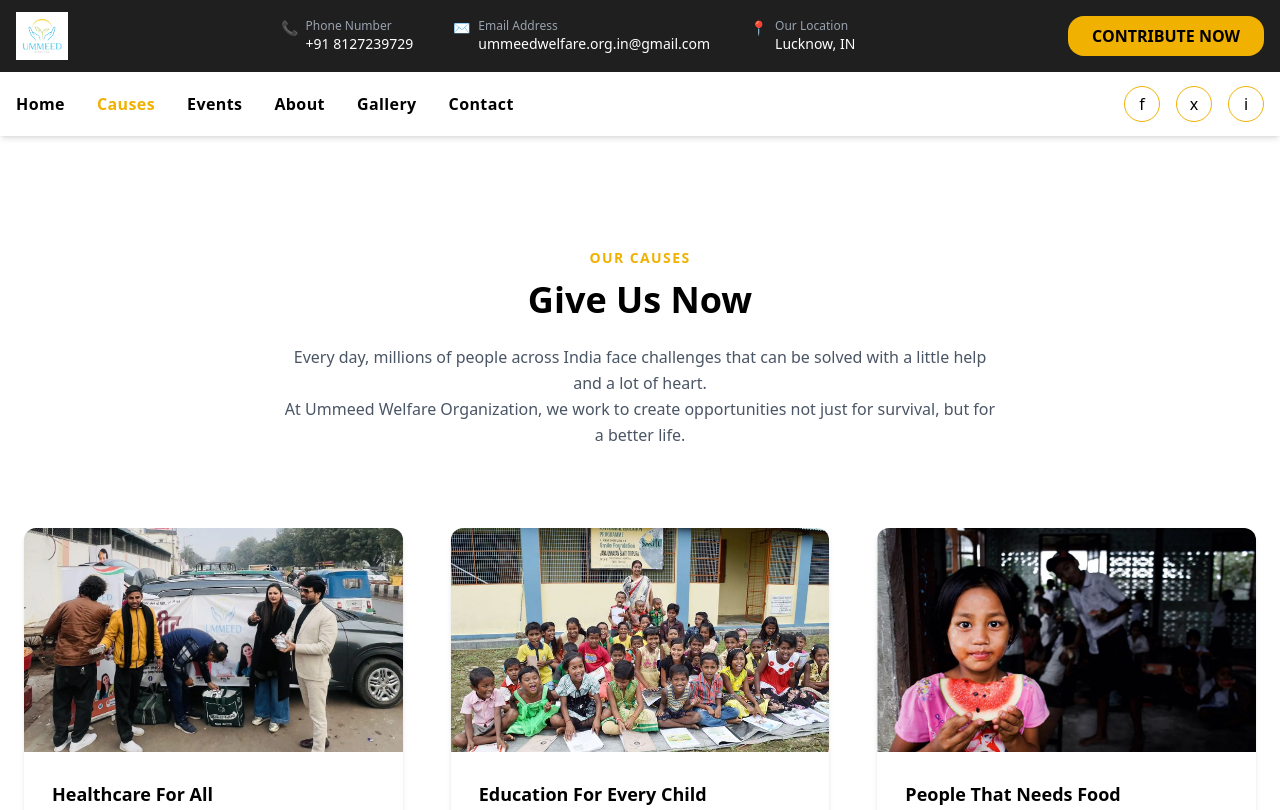
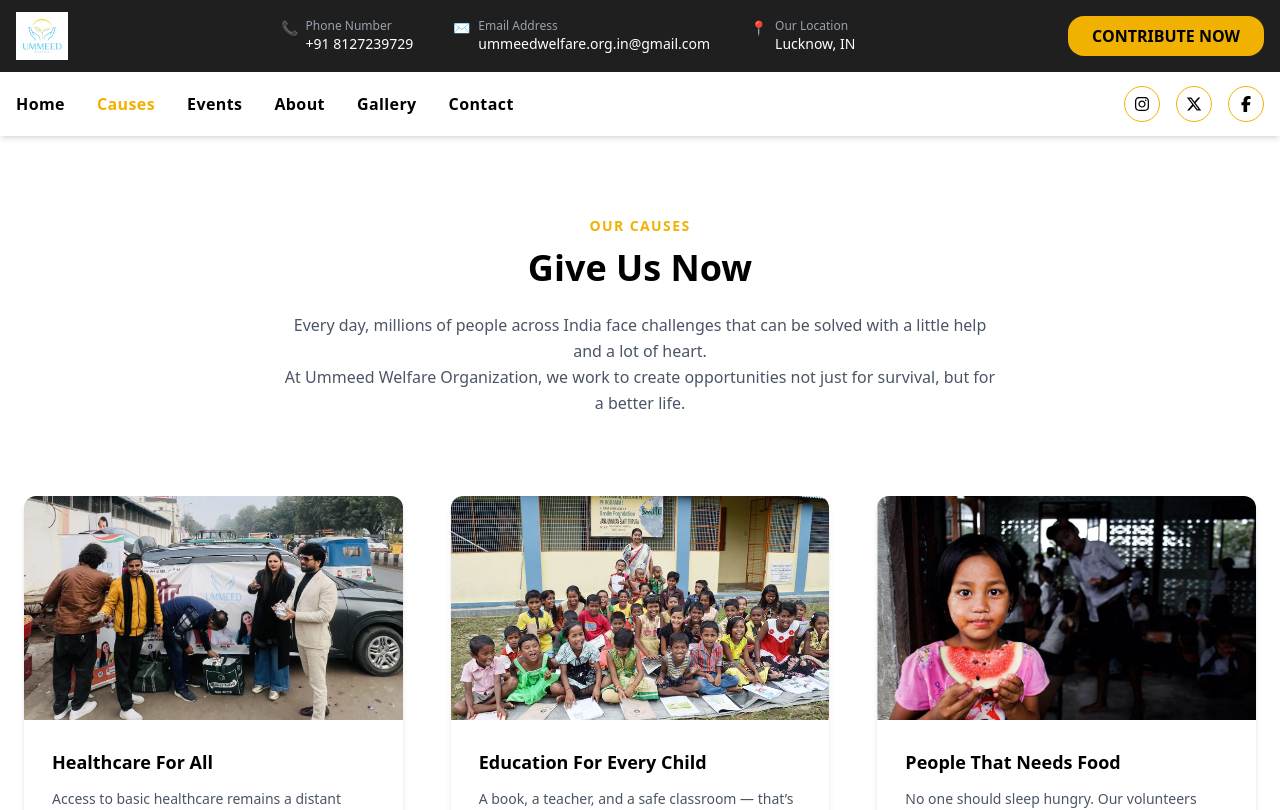
Before and after one commit to shiv-co/Ummeed_welfare, a React (Vite) app in the folder ummeed-react/: page /causes in a window 1280 px wide. Shown: the top 810 px of the page. Built offline with nearby package versions, Linux system fonts and the light colour scheme.

Commit message:
update dependencies and enhance CausesPage and Navbar components with new styles and social media links

```diff
--- a/ummeed-react/package.json
+++ b/ummeed-react/package.json
@@ -11,9 +11,11 @@
   },
   "dependencies": {
     "@tailwindcss/vite": "^4.1.18",
+    "icons": "^1.0.0",
     "lucide-react": "^0.563.0",
-    "react": "^19.2.0",
+    "react": "^19.2.4",
     "react-dom": "^19.2.0",
+    "react-icons": "^5.5.0",
     "react-router-dom": "^7.13.0",
     "tailwindcss": "^4.1.18"
   },
--- a/ummeed-react/src/pages/CausesPage.jsx
+++ b/ummeed-react/src/pages/CausesPage.jsx
@@ -58,15 +58,15 @@ export default function Causes() {
   ];
 
   return (
-    <section className="py-28 bg-white">
+    <section className="md:py-20 py-5 bg-white">
 
       {/* HEADER */}
-      <div className="text-center max-w-3xl mx-auto mb-20 px-6">
+      <div className="text-center max-w-3xl mx-auto mb-10 md:mb-20 px-6">
         <p className="text-yellow-500 font-semibold tracking-widest text-sm">
           OUR CAUSES
         </p>
-        <h1 className="text-4xl font-bold mt-3">Give Us Now</h1>
-        <p className="text-gray-600 mt-6 leading-relaxed">
+        <h1 className="md:text-4xl text-3xl font-bold mt-3">Give Us Now</h1>
+        <p className="text-gray-600 mt-4 md:mt-6 text-sm md:text-base leading-relaxed">
           Every day, millions of people across India face challenges that can be
           solved with a little help and a lot of heart.
           <br />
@@ -84,7 +84,7 @@ export default function Causes() {
 
       {/* DONATION FORM SECTION */}
       <div className="bg-[#fdfaf5] mt-32 py-24">
-        <div className="max-w-7xl mx-auto px-6 grid md:grid-cols-2 gap-20 items-center">
+        <div className="max-w-7xl mx-auto px-6 grid md:grid-cols-2 md:gap-20  gap-10 items-center">
 
           {/* FORM */}
           <form className="bg-white shadow-xl rounded-xl p-10 space-y-5">
--- a/ummeed-react/src/pages/Navbar.jsx
+++ b/ummeed-react/src/pages/Navbar.jsx
@@ -2,6 +2,10 @@ import { useState } from "react";
 import { Menu, X } from "lucide-react";
 // import logo from "../assets/UMMEED_logo.png";
 import logo from "../assets/UMMEED_logo.png";
+import { FaInstagram } from "react-icons/fa6";
+import { FaXTwitter } from "react-icons/fa6";
+import { FaFacebookF } from "react-icons/fa6";
+
 import { Link, NavLink } from "react-router-dom";
 
 const navLinks = [
@@ -71,10 +75,12 @@ export default function Navbar() {
 
     {/* SOCIAL */}
     <div className="hidden md:flex items-center gap-4">
-      <Social icon="f" />
-      <Social icon="x" />
-      <Social icon="i" />
+      <Social  iconComponent={<FaInstagram />}  href="https://www.instagram.com/ummeedwelfaretrust/" />
+      <Social iconComponent={<FaXTwitter />} href="https://x.com/ummeedtrust" />
+      <Social iconComponent={<FaFacebookF />} href="https://www.facebook.com/ummeedwelfaretrust/" />
     </div>
+
+
 
     {/* MOBILE TOGGLE */}
     <button onClick={() => setOpen(!open)} className="md:hidden">
@@ -124,10 +130,12 @@ function Info({ icon, title, value }) {
   );
 }
 
-function Social({ icon }) {
+function Social({ iconComponent, href }) {
   return (
-    <div className="h-9 w-9 rounded-full border border-yellow-500 flex items-center justify-center hover:bg-yellow-500 hover:text-black transition cursor-pointer">
-      {icon}
-    </div>
+    <a href={href} target="_blank" rel="noopener noreferrer">
+      <div className="h-9 w-9 rounded-full border border-yellow-500 flex items-center justify-center hover:bg-yellow-500 hover:text-black transition cursor-pointer">
+        {iconComponent}
+      </div>
+    </a>
   );
 }
```
Also changed, not shown: 1 other file (tests, documents, lock files or other folders).
